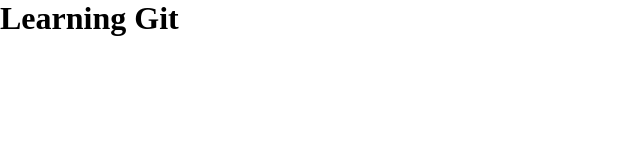
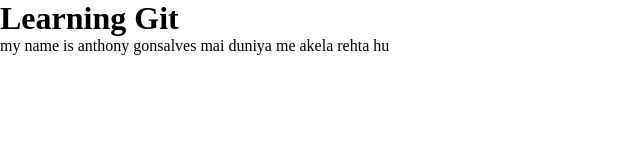
Before and after one commit to Thool1/learningGit, a plain HTML site: page index.html in a window 1280 px wide. Shown: the whole page, without its empty margins (0-640 px from the left). Drawn offline with Linux system fonts and the light colour scheme.

Commit message:
add paragraph

```diff
--- a/index.html
+++ b/index.html
@@ -9,5 +9,6 @@
 </head>
 <body>
     <h1>Learning Git</h1>
+    <p>my name is anthony gonsalves mai duniya me akela rehta hu</p>
 </body>
 </html>
```
